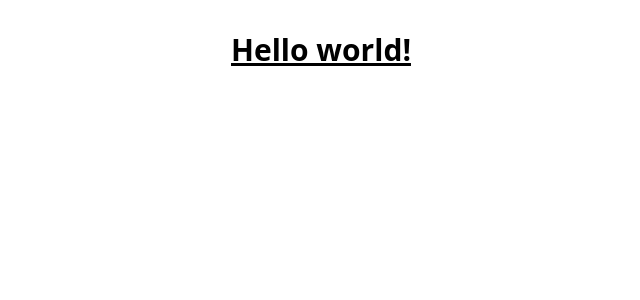
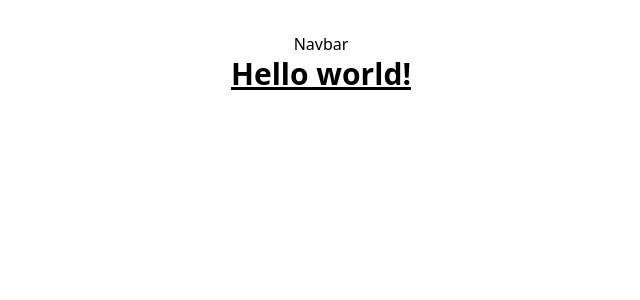
Before and after one commit to nileshgupta1/ChainCast, a React (Vite) app in the folder client/: page / in a window 1280 px wide. Shown: the top 300 px of the page, without its empty margins (319-959 px from the left). Built offline with nearby package versions, Linux system fonts and the light colour scheme.

Commit message:
render navbar

```diff
--- a/client/src/App.jsx
+++ b/client/src/App.jsx
@@ -1,10 +1,12 @@
 import { useState } from 'react'
 import './App.css'
+import Navbar from './components/Navbar'
 
 function App() {
 
   return (
     <div className="App">
+      <Navbar />
       <h1 class="text-3xl font-bold underline">
         Hello world!
       </h1>
--- /dev/null
+++ b/client/src/components/Navbar.jsx
@@ -0,0 +1,9 @@
+import React from 'react'
+
+function Navbar() {
+    return (
+        <div>Navbar</div>
+    )
+}
+
+export default Navbar
```
